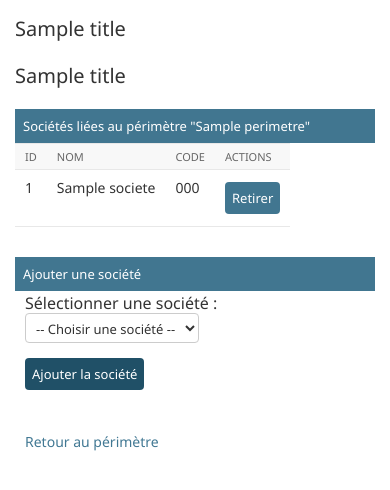
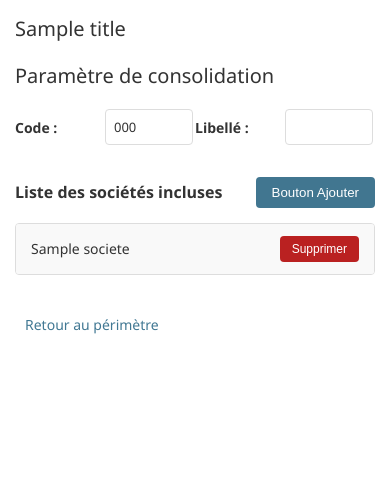
Before and after one commit to GCoulouarn/port_adhoc_compta, a Django app: template templates/admin/perimetre_consolidation/perimetreconso/societes.html in a window 390 px wide. Shown: the part 125-615 px from the top of the page. Run offline with Django 5.2, Linux system fonts and the light colour scheme; the template is opened without the code that fills it: most values are stand-ins (such as "Sample title", 1, 10 or a date in 2020).

Commit message:
Nouvelle présentation pour la gestion des sociétés des périmètres de consolidation
- Interface repensée selon les spécifications demandées
- Champs Code et Libellé affichés côte à côte en lecture seule
- Liste des sociétés avec boutons Supprimer individuels
- Bouton 'Bouton Ajouter' pour afficher/masquer le formulaire d'ajout
- Design moderne avec CSS personnalisé
- Interface responsive et intuitive
- Formulaire d'ajout masqué par défaut avec toggle JavaScript

```diff
--- a/templates/admin/perimetre_consolidation/perimetreconso/societes.html
+++ b/templates/admin/perimetre_consolidation/perimetreconso/societes.html
@@ -13,71 +13,198 @@
 {% endblock %}
 
 {% block content %}
-<h1>{{ title }}</h1>
+<style>
+.consolidation-form {
+    margin: 20px 0;
+}
+.consolidation-form h2 {
+    margin-bottom: 15px;
+    color: #333;
+}
+.field-row {
+    display: flex;
+    margin-bottom: 15px;
+    align-items: center;
+}
+.field-label {
+    font-weight: bold;
+    margin-right: 10px;
+    min-width: 80px;
+}
+.field-input {
+    flex: 1;
+    margin-right: 20px;
+}
+.field-input input {
+    width: 100%;
+    padding: 8px;
+    border: 1px solid #ddd;
+    border-radius: 4px;
+}
+.societes-section {
+    margin-top: 30px;
+}
+.societes-header {
+    display: flex;
+    justify-content: space-between;
+    align-items: center;
+    margin-bottom: 15px;
+}
+.societes-header h2 {
+    margin: 0;
+    color: #333;
+}
+.add-button {
+    background-color: #417690;
+    color: white;
+    padding: 8px 16px;
+    text-decoration: none;
+    border-radius: 4px;
+    border: none;
+    cursor: pointer;
+}
+.add-button:hover {
+    background-color: #205067;
+}
+.societes-list {
+    border: 1px solid #ddd;
+    border-radius: 4px;
+    overflow: hidden;
+}
+.societe-item {
+    display: flex;
+    justify-content: space-between;
+    align-items: center;
+    padding: 12px 15px;
+    border-bottom: 1px solid #eee;
+    background-color: #f9f9f9;
+}
+.societe-item:last-child {
+    border-bottom: none;
+}
+.societe-name {
+    flex: 1;
+    font-weight: 500;
+}
+.societe-actions {
+    margin-left: 15px;
+}
+.delete-button {
+    background-color: #ba2121;
+    color: white;
+    padding: 6px 12px;
+    text-decoration: none;
+    border-radius: 4px;
+    border: none;
+    cursor: pointer;
+    font-size: 12px;
+}
+.delete-button:hover {
+    background-color: #a41515;
+}
+.add-form {
+    background-color: #f8f8f8;
+    padding: 15px;
+    border: 1px solid #ddd;
+    border-radius: 4px;
+    margin-top: 15px;
+}
+.add-form select {
+    width: 100%;
+    padding: 8px;
+    border: 1px solid #ddd;
+    border-radius: 4px;
+    margin-bottom: 10px;
+}
+.add-form button {
+    background-color: #417690;
+    color: white;
+    padding: 8px 16px;
+    border: none;
+    border-radius: 4px;
+    cursor: pointer;
+}
+.add-form button:hover {
+    background-color: #205067;
+}
+</style>
 
-<div class="module">
-    <h2>Sociétés liées au périmètre "{{ perimetre.get_display_name }}"</h2>
+<h1>Paramètre de consolidation</h1>
 
+<div class="consolidation-form">
+    <div class="field-row">
+        <span class="field-label">Code :</span>
+        <div class="field-input">
+            <input type="text" value="{{ perimetre.code|default:'' }}" readonly>
+        </div>
+        <span class="field-label">Libellé :</span>
+        <div class="field-input">
+            <input type="text" value="{{ perimetre.libelle|default:'' }}" readonly>
+        </div>
+    </div>
+</div>
+
+<div class="societes-section">
+    <div class="societes-header">
+        <h2>Liste des sociétés incluses</h2>
+        <button class="add-button" onclick="toggleAddForm()">Bouton Ajouter</button>
+    </div>
+
+    <div class="societes-list">
         {% if societes_liees %}
-        <table>
-            <thead>
-                <tr>
-                    <th>ID</th>
-                    <th>Nom</th>
-                    <th>Code</th>
-                    <th>Actions</th>
-                </tr>
-            </thead>
-            <tbody>
             {% for societe in societes_liees %}
-                <tr>
-                    <td>{{ societe.id }}</td>
-                    <td>{{ societe.nom }}</td>
-                    <td>{{ societe.code|default:"-" }}</td>
-                    <td>
+            <div class="societe-item">
+                <span class="societe-name">{{ societe.nom }}</span>
+                <div class="societe-actions">
                     <form method="post" style="display: inline;">
                         {% csrf_token %}
                         <input type="hidden" name="action" value="remove">
                         <input type="hidden" name="societe_id" value="{{ societe.id }}">
-                            <input type="submit" value="Retirer" class="deletelink"
-                                   onclick="return confirm('Êtes-vous sûr de vouloir retirer cette société ?')">
+                        <button type="submit" class="delete-button"
+                                onclick="return confirm('Êtes-vous sûr de vouloir supprimer cette société ?')">
+                            Supprimer
+                        </button>
                     </form>
-                    </td>
-                </tr>
+                </div>
+            </div>
             {% endfor %}
-            </tbody>
-        </table>
         {% else %}
-        <p>Aucune société liée à ce périmètre.</p>
+            <div class="societe-item">
+                <span class="societe-name">Aucune société liée</span>
+            </div>
         {% endif %}
     </div>
 
-<div class="module">
-    <h2>Ajouter une société</h2>
-
     {% if societes_disponibles %}
+    <div class="add-form" id="addForm" style="display: none;">
         <form method="post">
             {% csrf_token %}
             <input type="hidden" name="action" value="add">
-            <p>
-                <label for="societe_id">Sélectionner une société :</label>
             <select name="societe_id" id="societe_id" required>
                 <option value="">-- Choisir une société --</option>
                 {% for societe in societes_disponibles %}
                     <option value="{{ societe.id }}">{{ societe.nom }} ({{ societe.code|default:"Sans code" }})</option>
                 {% endfor %}
             </select>
-            </p>
-            <p>
-                <input type="submit" value="Ajouter la société" class="default">
-            </p>
+            <button type="submit">Ajouter la société</button>
+            <button type="button" onclick="toggleAddForm()" style="background-color: #666; margin-left: 10px;">Annuler</button>
         </form>
-    {% else %}
-        <p>Toutes les sociétés sont déjà liées à ce périmètre.</p>
+    </div>
     {% endif %}
 </div>
 
-<div class="submit-row">
+<script>
+function toggleAddForm() {
+    var form = document.getElementById('addForm');
+    if (form.style.display === 'none') {
+        form.style.display = 'block';
+    } else {
+        form.style.display = 'none';
+    }
+}
+</script>
+
+<div class="submit-row" style="margin-top: 30px;">
     <a href="{% url 'admin:perimetre_consolidation_perimetreconso_change' perimetre.pk %}" class="default">Retour au périmètre</a>
 </div>
 
```
Lines whose indentation alone changed are shown as unchanged.
